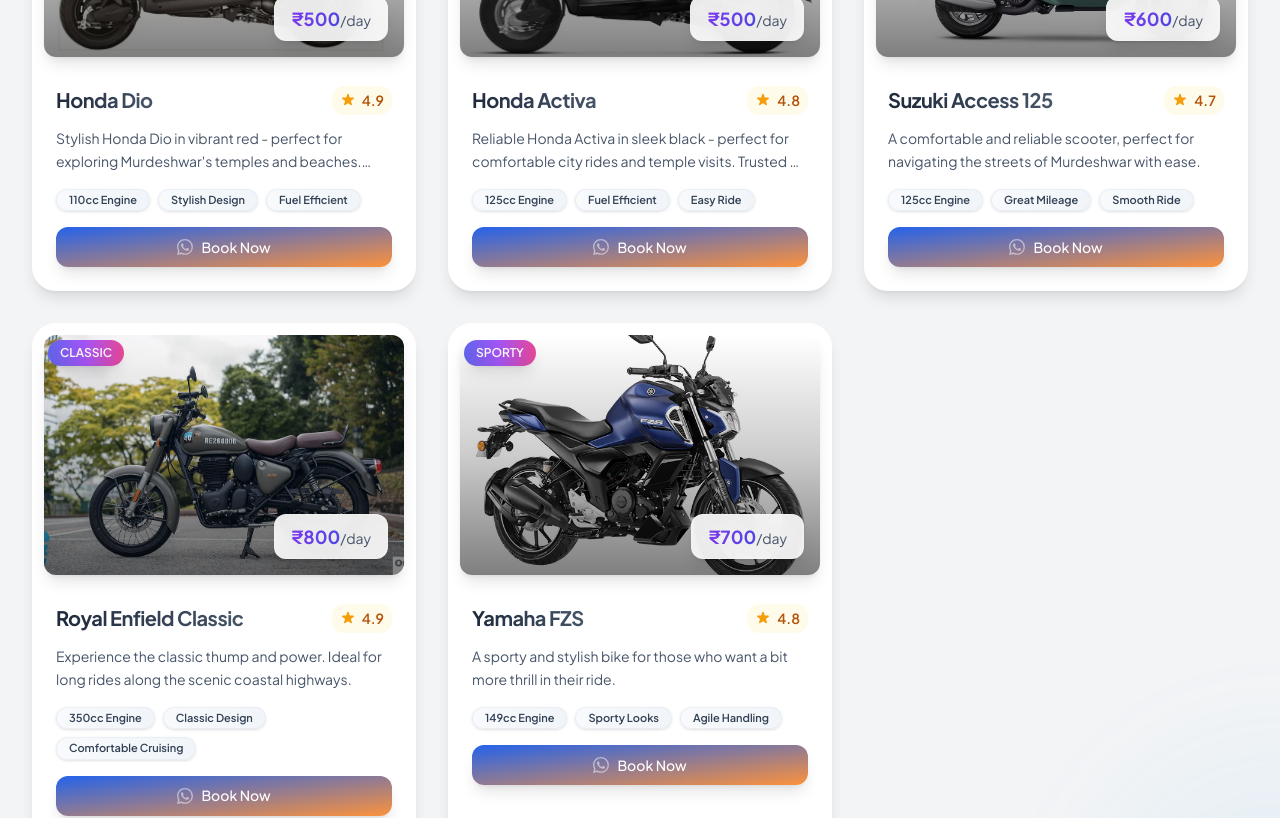
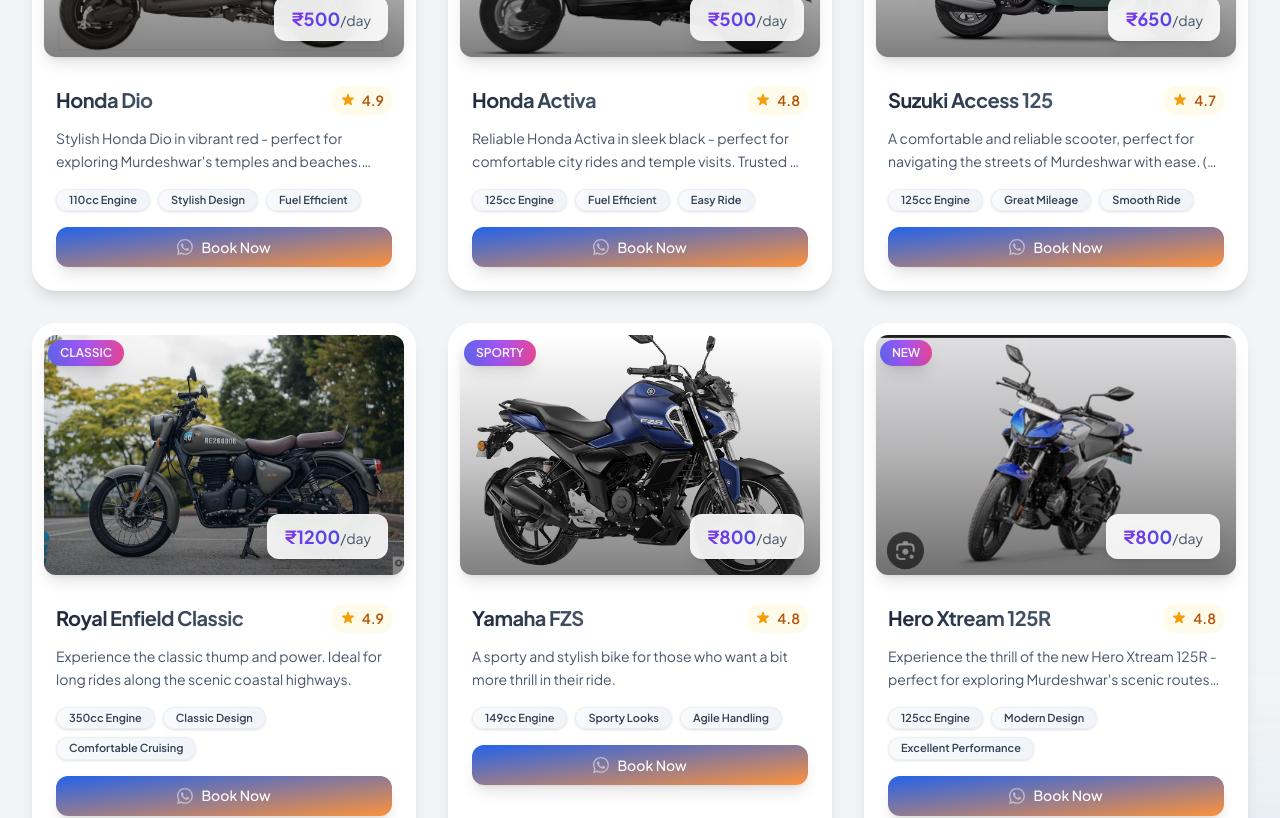
Before and after one commit to ManojINaik/MRriders, a Vue app in the folder vue-app/: page / in a window 1280 px wide. Shown: the part 1420-2238 px from the top of the page. Built offline with nearby package versions, Linux system fonts and the light colour scheme.

Commit message:
added new bikes

```diff
--- a/vue-app/src/components/sections/BikesSection.vue
+++ b/vue-app/src/components/sections/BikesSection.vue
@@ -62,9 +62,9 @@
     image: '/images/suzuki-access-125.avif',
     badge: 'ECONOMICAL',
     rating: 4.7,
-    description: 'A comfortable and reliable scooter, perfect for navigating the streets of Murdeshwar with ease.',
+    description: 'A comfortable and reliable scooter, perfect for navigating the streets of Murdeshwar with ease. (24 hours)',
     features: ['125cc Engine', 'Great Mileage', 'Smooth Ride'],
-    price: 600,
+    price: 650,
     bookingUrl: 'https://wa.me/+919972544847?text=Hi%20Mr%20Riders%2C%20I%20want%20to%20book%20Suzuki%20Access%20125',
   },
   {
@@ -75,7 +75,7 @@
     rating: 4.9,
     description: 'Experience the classic thump and power. Ideal for long rides along the scenic coastal highways.',
     features: ['350cc Engine', 'Classic Design', 'Comfortable Cruising'],
-    price: 800,
+    price: 1200,
     bookingUrl: 'https://wa.me/+919972544847?text=Hi%20Mr%20Riders%2C%20I%20want%20to%20book%20Royal%20Enfield%20Classic',
   },
   {
@@ -86,8 +86,19 @@
     rating: 4.8,
     description: 'A sporty and stylish bike for those who want a bit more thrill in their ride.',
     features: ['149cc Engine', 'Sporty Looks', 'Agile Handling'],
-    price: 700,
+    price: 800,
     bookingUrl: 'https://wa.me/+919972544847?text=Hi%20Mr%20Riders%2C%20I%20want%20to%20book%20Yamaha%20FZS',
+  },
+  {
+    id: 'hero-xtream-125r',
+    name: 'Hero Xtream 125R',
+    image: '/images/HeroXtream125R.jpg',
+    badge: 'NEW',
+    rating: 4.8,
+    description: 'Experience the thrill of the new Hero Xtream 125R - perfect for exploring Murdeshwar\'s scenic routes with style and performance.',
+    features: ['125cc Engine', 'Modern Design', 'Excellent Performance'],
+    price: 800,
+    bookingUrl: 'https://wa.me/+919972544847?text=Hi%20Mr%20Riders%2C%20I%20want%20to%20book%20Hero%20Xtream%20125R',
   },
 ]);
 </script>
```
Also changed, not shown: vue-app/public/images/HeroXtream125R.jpg (added).
